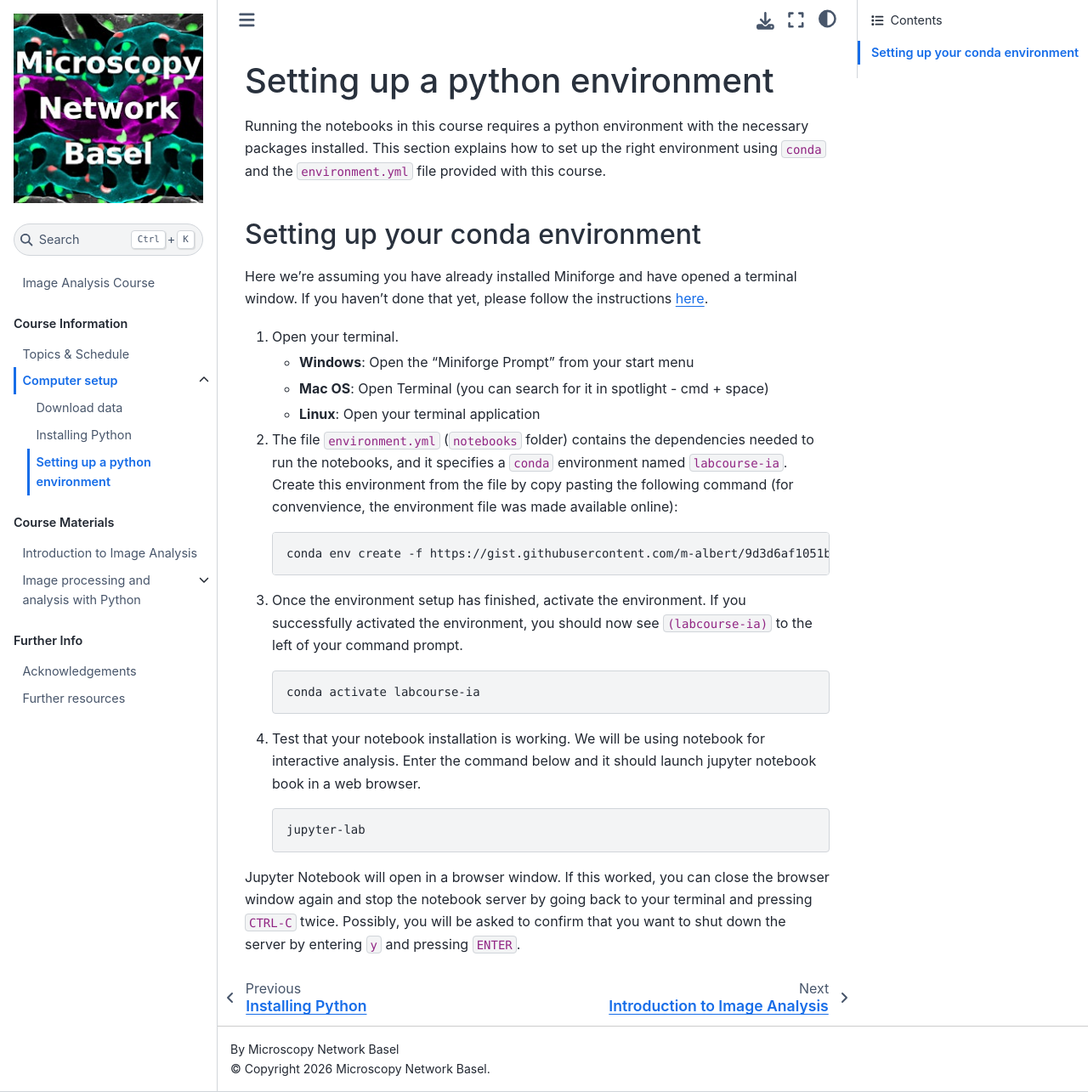
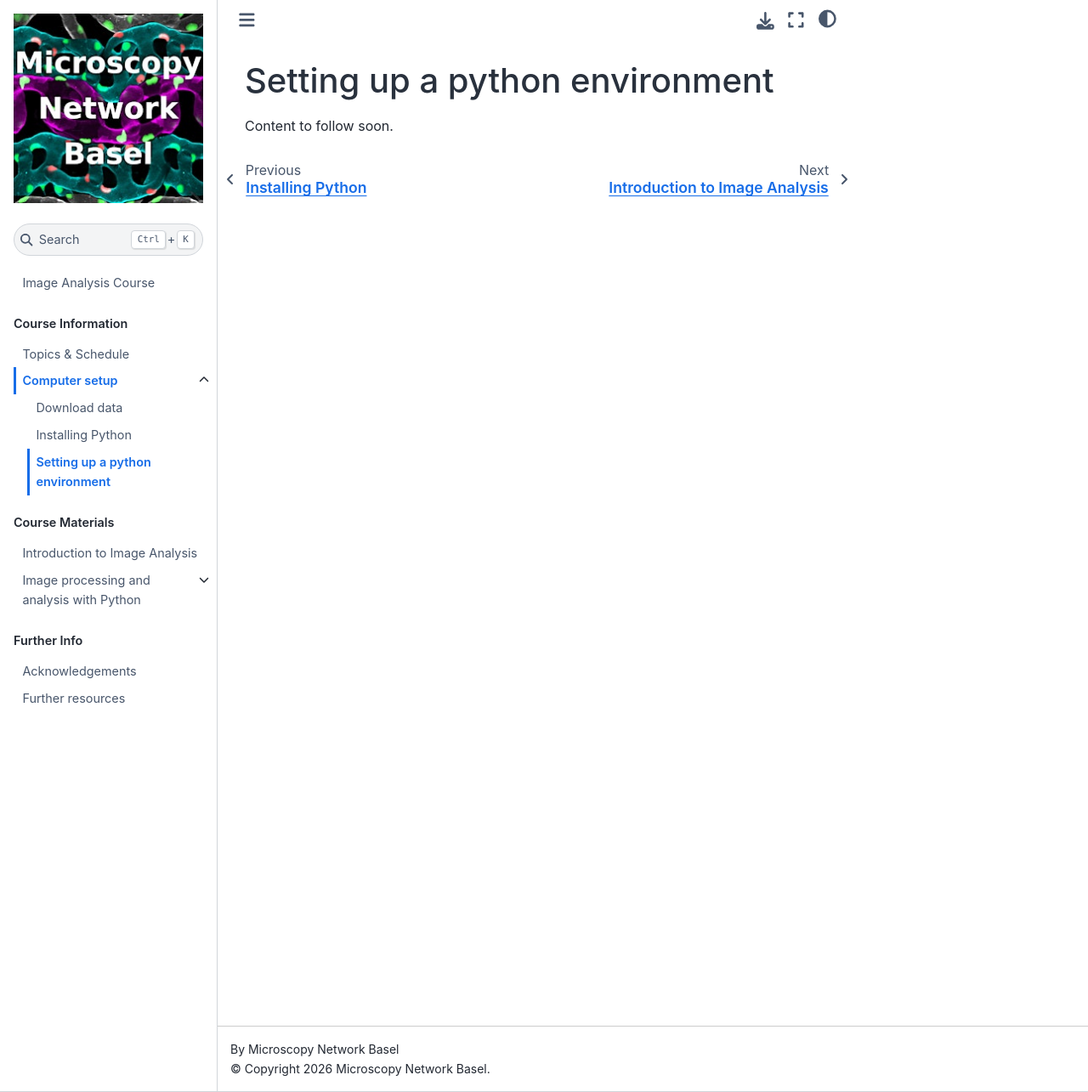
Before and after one commit to m-albert/mnb-image-analysis, a Jupyter Book: the page built from book/setup/setup_environment.md, in a window 1280 px wide and 1285 px high. Shown: the whole window at 85% size. Built offline with Jupyter Book 1.0.4 settings and Sphinx 7.4.7 and the Sphinx Book theme 1.1.4, drawn with Linux system fonts in a browser that asks for light colours; pages that are not in the unit, such as notebooks, are missing from menus.

Commit message:
Hide old setup content

````diff
--- a/book/setup/setup_environment.md
+++ b/book/setup/setup_environment.md
@@ -1,4 +1,8 @@
 # Setting up a python environment
+
+Content to follow soon.
+
+<!--
 
 Running the notebooks in this course requires a python environment with the necessary packages installed. This section explains how to set up the right environment using `conda` and the `environment.yml` file provided with this course.
 
@@ -31,3 +35,5 @@ Here we're assuming you have already installed Miniforge and have opened a termi
 	```
 
 Jupyter Notebook will open in a browser window. If this worked, you can close the browser window again and stop the notebook server by going back to your terminal and pressing `CTRL-C` twice. Possibly, you will be asked to confirm that you want to shut down the server by entering `y` and pressing `ENTER`.
+
+-->
````
Also changed, not shown: book/setup/computer_setup.md (+5 -0 lines), book/setup/install_python.md (+4 -0 lines).
